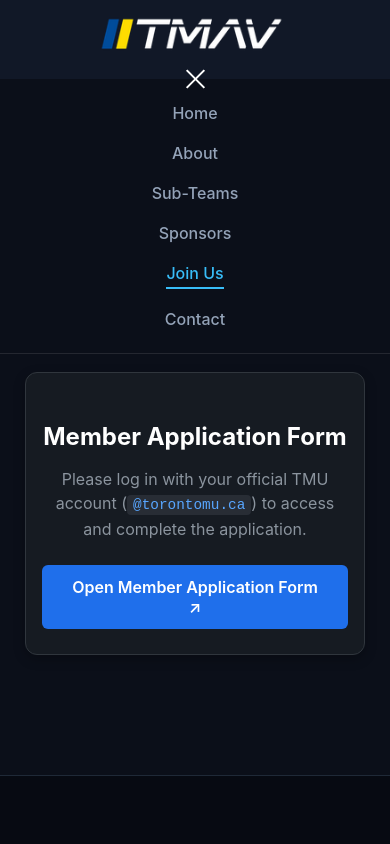
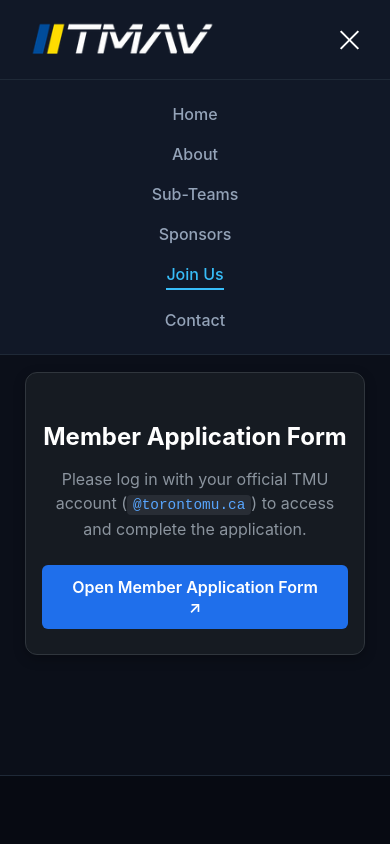
Before and after one commit to js911-cs50/tmetav, a website built with Vite: page join/index.html in a window 390 px wide. Both pictures are taken after a click on the button "toggle navigation". Shown: the top 844 px of the page. Built offline with nearby package versions, Linux system fonts and the light colour scheme.

Commit message:
mobile fix

```diff
--- a/style.css
+++ b/style.css
@@ -957,23 +957,6 @@ p {
   color: #aaa;
 }
 
-@media (max-width: 768px) {
-  .mission-wrapper {
-    flex-direction: column;
-    text-align: center;
-  }
-  .mission-text-container h2 {
-    text-align: center;
-  }
-  .partner-card {
-    max-width: 100%;
-  }
-  .gold-card, .silver-card, .bronze-card {
-    width: 100%;
-    max-width: 280px;
-  }
-}
-
 .tmu-card {
   background-color: #161b22;
   border: 1px solid #30363d;
@@ -1020,48 +1003,6 @@ p {
 .tmu-btn:hover {
   background-color: #388bfd;
   transform: translateY(-1px);
-}
-
-@media (max-width: 768px) {
-  .navbar {
-    flex-direction: column;
-    padding: 15px;
-    gap: 15px;
-  }
-
-  .nav-links {
-    flex-wrap: wrap;
-    justify-content: center;
-    gap: 12px 18px;
-  }
-
-  .page-hero h1 {
-    font-size: 2rem;
-  }
-
-  .section-container {
-    padding: 20px 15px;
-  }
-
-  .tmu-card {
-    padding: 25px 16px;
-    margin: 20px 10px;
-  }
-
-  .tmu-btn {
-    width: 100%;
-    box-sizing: border-box;
-  }
-
-  .footer-container {
-    flex-direction: column;
-    gap: 24px;
-    text-align: center;
-  }
-
-  .social-links {
-    justify-content: center;
-  }
 }
 
 .nav-toggle {
@@ -1116,25 +1057,81 @@ p {
 }
 
 @media (max-width: 768px) {
+  .navbar {
+    flex-direction: row;
+    justify-content: space-between;
+    align-items: center;
+    padding: 0 20px;
+    height: 80px;
+  }
+
   .nav-toggle {
-    display: block;
+    display: flex;
+    align-items: center;
+    justify-content: center;
   }
 
   .nav-links {
     position: absolute;
-    top: 100%;
+    top: 80px;
     left: 0;
     width: 100%;
-    background-color: #0b0f19;
+    background-color: #111827;
     flex-direction: column;
     align-items: center;
     padding: 1.5rem 0;
     gap: 1.25rem;
     display: none;
-    border-bottom: 1px solid rgba(255, 255, 255, 0.1);
+    border-bottom: 1px solid #1f2937;
   }
 
   .nav-links.active {
     display: flex;
   }
+
+  .page-hero h1 {
+    font-size: 2rem;
+  }
+
+  .section-container {
+    padding: 20px 15px;
+  }
+
+  .tmu-card {
+    padding: 25px 16px;
+    margin: 20px 10px;
+  }
+
+  .tmu-btn {
+    width: 100%;
+    box-sizing: border-box;
+  }
+
+  .footer-container {
+    flex-direction: column;
+    gap: 24px;
+    text-align: center;
+  }
+
+  .social-links {
+    justify-content: center;
+  }
+
+  .mission-wrapper {
+    flex-direction: column;
+    text-align: center;
+  }
+
+  .mission-text-container h2 {
+    text-align: center;
+  }
+
+  .partner-card {
+    max-width: 100%;
+  }
+
+  .gold-card, .silver-card, .bronze-card {
+    width: 100%;
+    max-width: 280px;
+  }
 }
```
